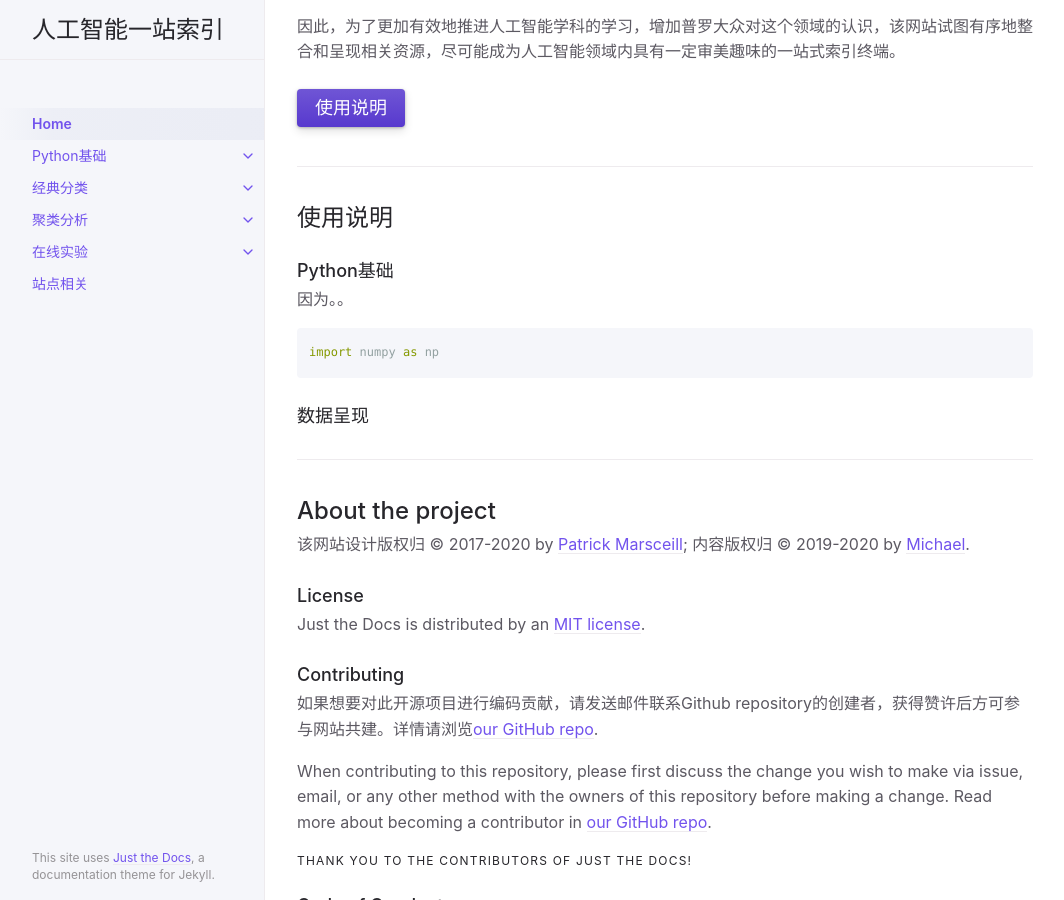
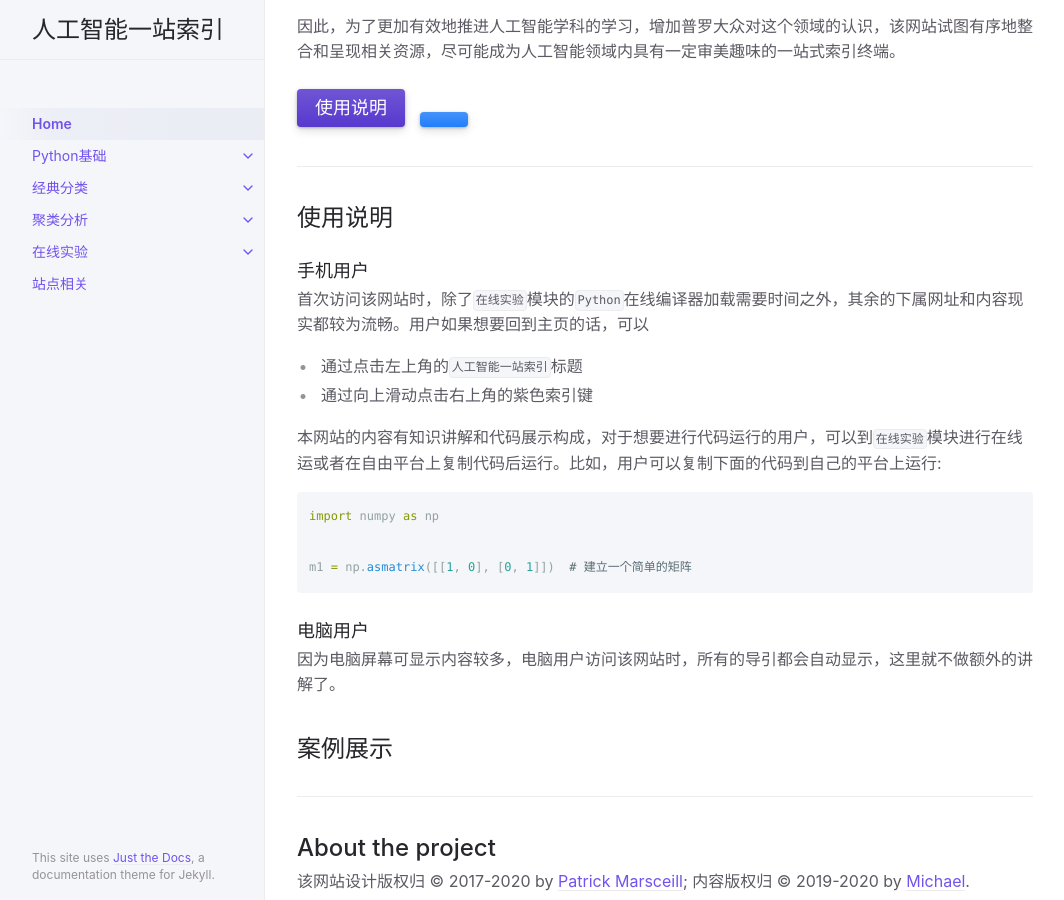
Before and after one commit to Michael-yunfei/avwebv2, a Jekyll site: the page built from index.md, in a window 1280 px wide and 900 px high, scrolled down 347 px. Shown: the whole window, without its empty margins (107-1171 px from the left). Built offline with Jekyll 4.4.1, drawn with Linux system fonts in a browser that asks for light colours.

Commit message:
update the homepage

````diff
--- a/index.md
+++ b/index.md
@@ -21,6 +21,7 @@ last_modified_date: 2020-04-27T17:54:08+0000
 {: .fs-6 .fw-300 }
 
 [使用说明](#使用说明){: .btn .btn-primary .fs-5 .mb-4 .mb-md-0 .mr-2 }
+[ ](http://example.com/){: .btn .btn-blue }
 
 <!-- [View it on GitHub](https://github.com/pmarsceill/just-the-docs){: .btn .fs-5 .mb-4 .mb-md-0 } -->
 
@@ -28,16 +29,28 @@ last_modified_date: 2020-04-27T17:54:08+0000
 
 ## 使用说明
 
-### Python基础
+### 手机用户
 
-因为。。
+首次访问该网站时，除了`在线实验`模块的`Python`在线编译器加载需要时间之外，其余的下属网址和内容现实都较为流畅。用户如果想要回到主页的话，可以
+- 通过点击左上角的`人工智能一站索引`标题
+- 通过向上滑动点击右上角的紫色索引键
+
+本网站的内容有知识讲解和代码展示构成，对于想要进行代码运行的用户，可以到`在线实验`模块进行在线运或者在自由平台上复制代码后运行。比如，用户可以复制下面的代码到自己的平台上运行:
 
 ```python
 import numpy as np
+
+m1 = np.asmatrix([[1, 0], [0, 1]])  # 建立一个简单的矩阵
 ```
 
 
-### 数据呈现
+### 电脑用户
+
+因为电脑屏幕可显示内容较多，电脑用户访问该网站时，所有的导引都会自动显示，这里就不做额外的讲解了。
+
+
+
+## 案例展示
 
 ---
 
````
